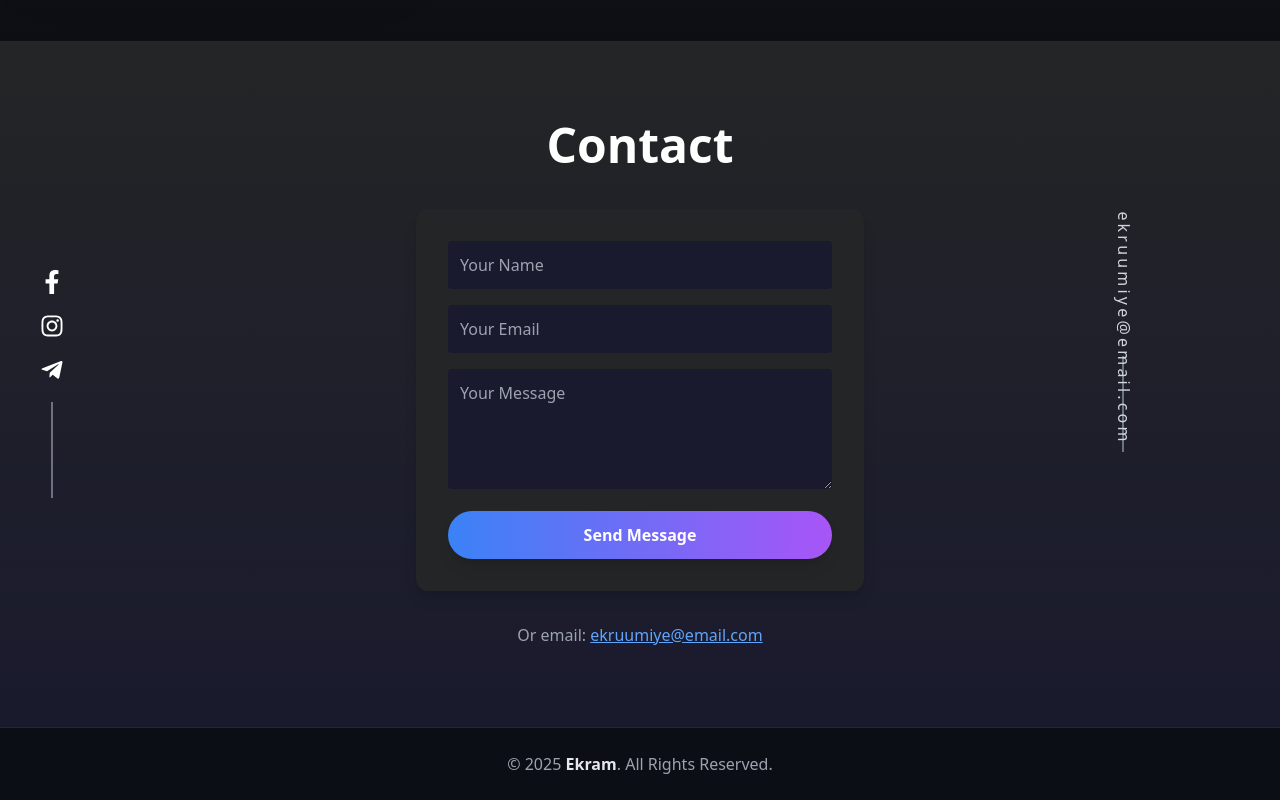
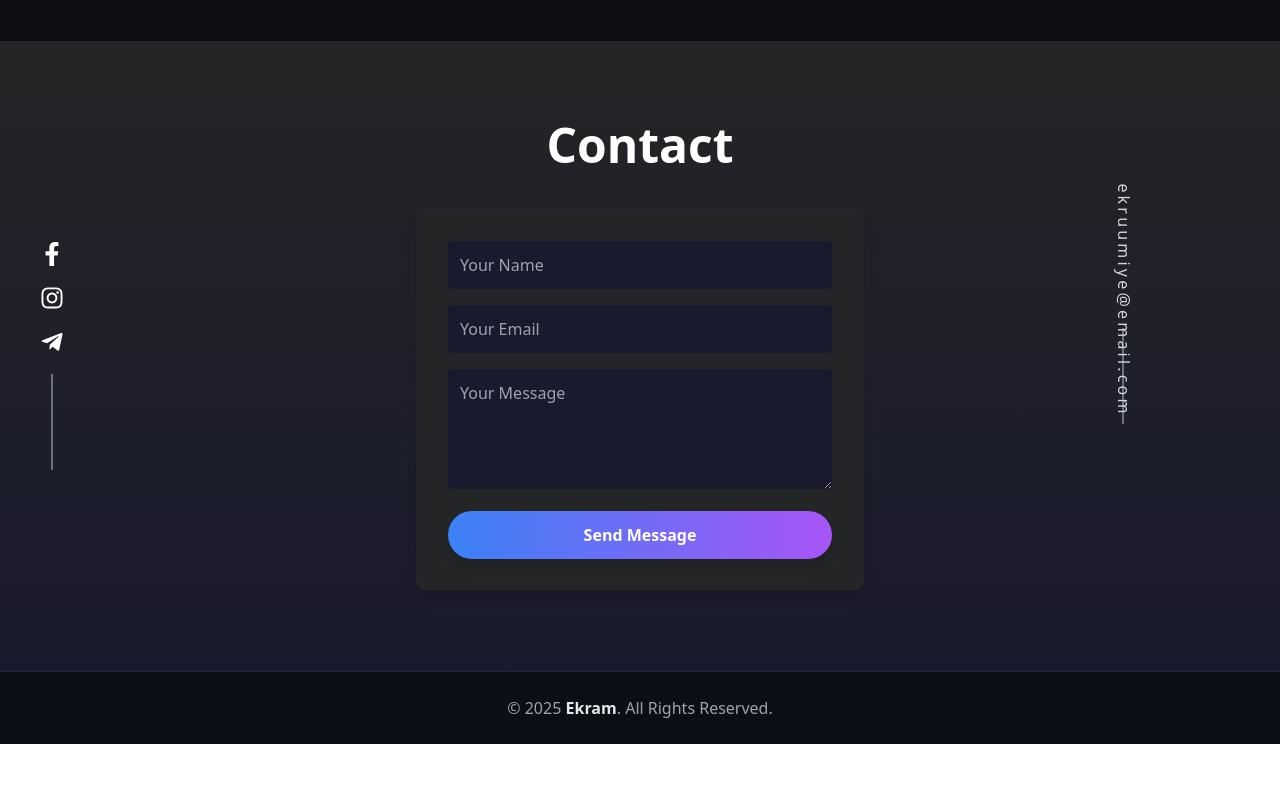
Before and after one commit to ekram-web/portifilio_frontend, a React (Vite) app: page / in a window 1280 px wide. Shown: the part 4464-5264 px from the top of the page. After the commit the page ends 5208 px from the top, so only its background shows below. Built offline with nearby package versions, Linux system fonts and the light colour scheme.

Commit message:
conatct/email

```diff
--- a/src/components/Contact.jsx
+++ b/src/components/Contact.jsx
@@ -74,7 +74,6 @@
 //     </section>
 //   );
 // }
-
 
 import { motion } from "framer-motion";
 import { useState } from "react";
@@ -254,12 +253,12 @@
         )}
       </motion.form>
 
-      <div className="text-gray-400 mt-8">
+      {/* <div className="text-gray-400 mt-8">
         Or email:{" "}
         <a href="mailto:demo@email.com" className="text-blue-400 underline">
           ekruumiye@email.com
         </a>
-      </div>
+      </div> */}
     </section>
   );
 }
```
